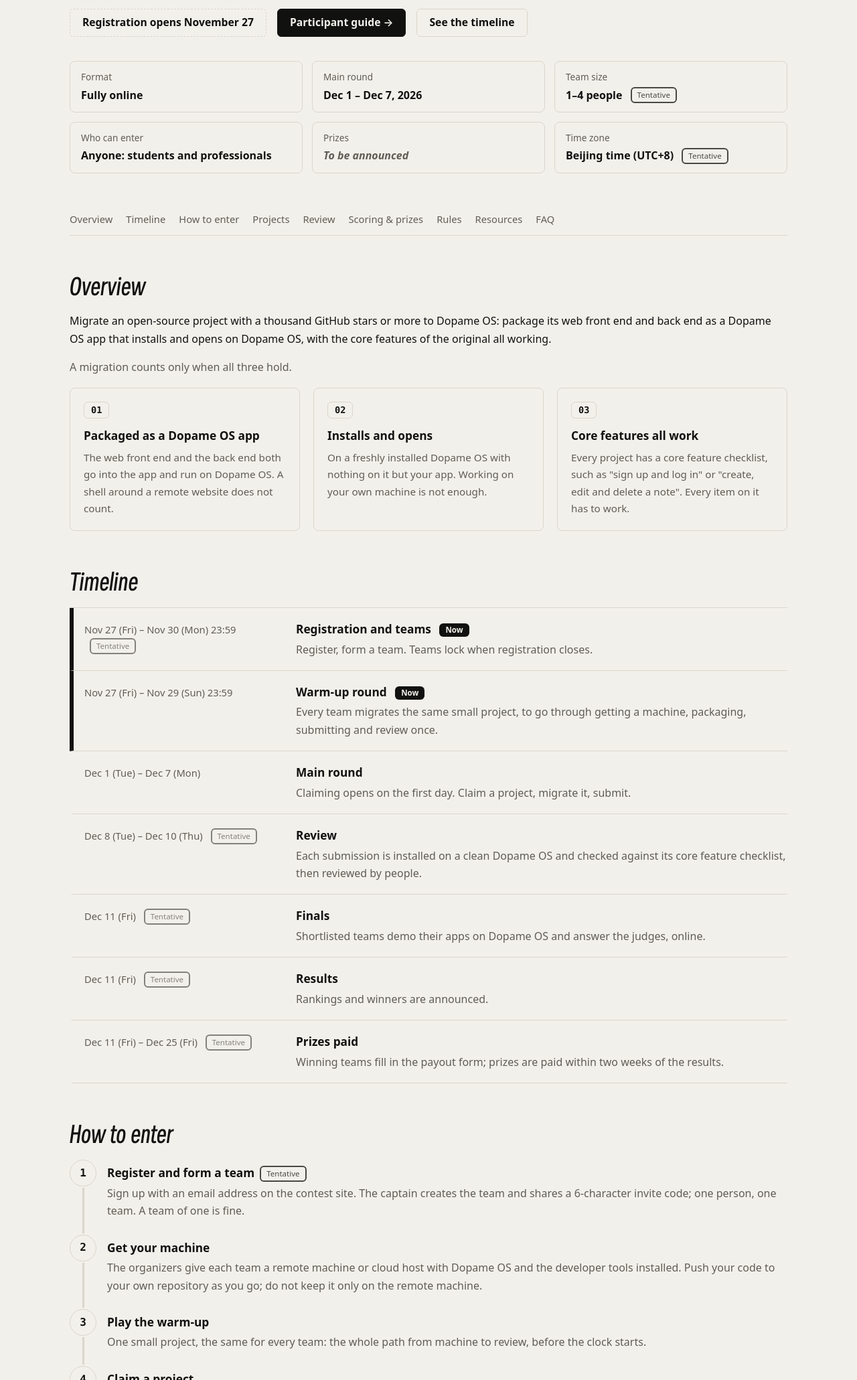
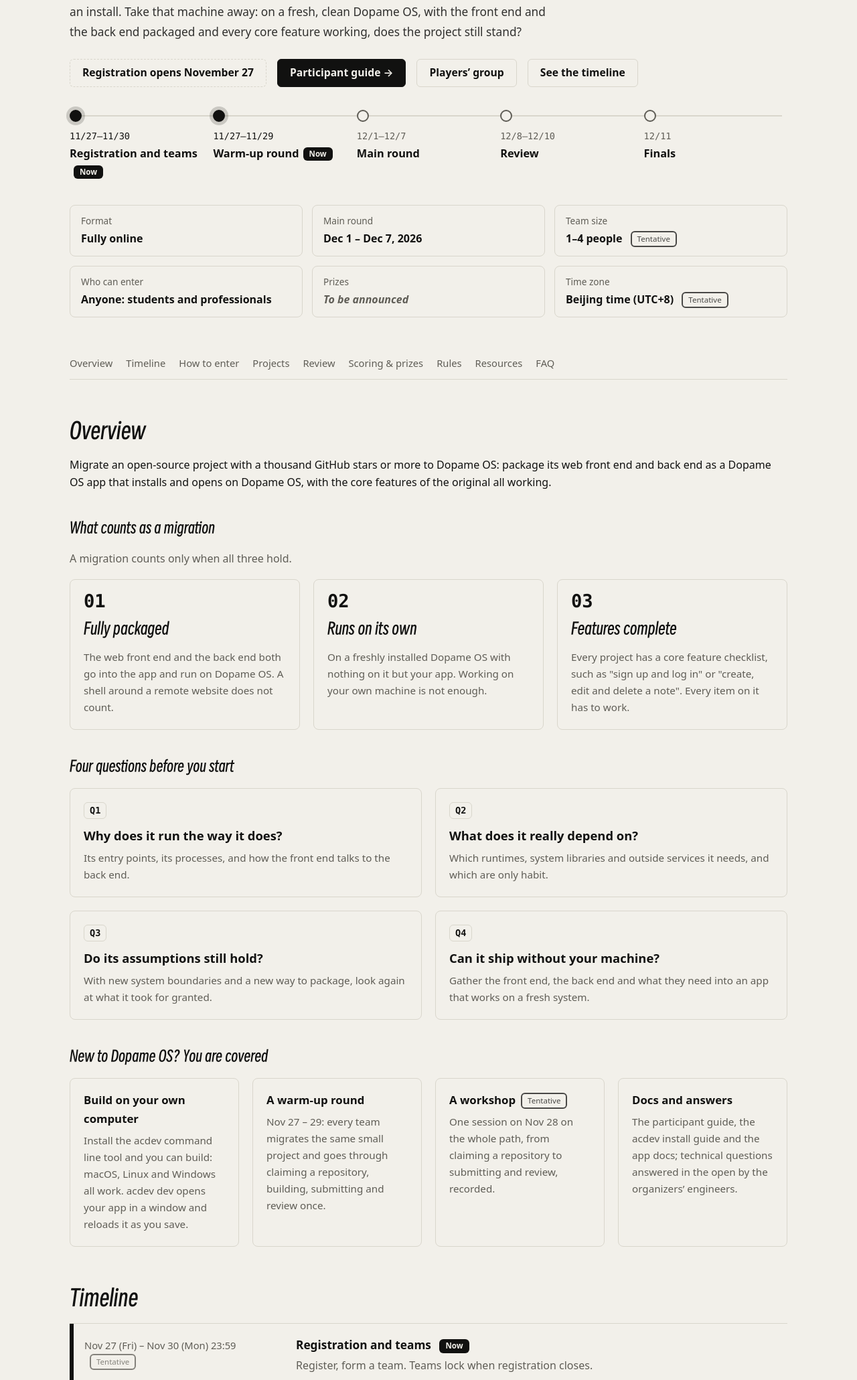
Before and after one commit to 0x00-Community/0x00.community, an Astro site: page /events/star-hunter in a window 1280 px wide. Shown: the part 739-2800 px from the top of the page at 67% size. Built offline with nearby package versions, Linux system fonts and the light colour scheme; Astro itself is replaced by a stand-in of ours.

Commit message:
feat(events): the Star Hunter page tells it the way the announcement does
The head of the page opens with the announcement's line and its question, a
button to the players' group, and the road at a glance: one stop per phase,
the one running today lit. The overview now says what counts as a migration
(the three checks under their short names, as in the announcement), the four
questions a migration makes you answer, and what a newcomer gets. The players'
WeChat group QR code closes the page.

The participant guide is the source for how people take part: each app gets a
repository in 0x00-Migration and people build on their own computer with
acdev. The page no longer says the organizers hand out a remote machine or a
cloud host, and "get your machine" is now "claim a repository, install acdev".
The line saying BoHack does not handle prize money is gone.

Co-Authored-By: Claude Opus 5.5 <noreply@anthropic.com>

```diff
--- a/src/components/EventPage.astro
+++ b/src/components/EventPage.astro
@@ -11,6 +11,11 @@ const e = t.event;
 const tabs = Object.entries(e.tabs) as [keyof typeof e.tabs, string][];
 const hasGuide = !!(await guide(locale, event.slug));
 const tag = (state?: State) => (state === 'tentative' ? e.tentative : state === 'tbd' ? e.tbd : '');
+// the phases worth a stop on the road in the head of the page: the last two share the finals' day or come after it
+const road = event.phases.filter((p) => !['results', 'payout'].includes(p.id));
+const md = (d: string) => `${+d.slice(5, 7)}/${+d.slice(8, 10)}`;
+const short = (p: (typeof road)[number]) => (p.start === p.end ? md(p.start) : `${md(p.start)}–${md(p.end)}`);
+const num = (i: number) => String(i + 1).padStart(2, '0');
 ---
 
 <Base title={`${event.name} · ${event.fullName[locale]}`} description={event.summary[locale]}>
@@ -42,14 +47,32 @@ const tag = (state?: State) => (state === 'tentative' ? e.tentative : state ===
 					<DotPanel class="sign" text={event.name} />
 				</div>
 			)}
-			<p class="lede">{event.summary[locale]}</p>
+			{event.pitch ? (
+				<div class="pitch">
+					<p class="pitch-title disp">{event.pitch.title[locale]}</p>
+					<p class="lede">{event.pitch.lede[locale]}</p>
+				</div>
+			) : (
+				<p class="lede">{event.summary[locale]}</p>
+			)}
 			<p class="acts disp">
 				{event.registerUrl
 					? <a class="btn primary" href={event.registerUrl}>{e.register} →</a>
 					: <span class="btn soon">{event.registerNote[locale]}</span>}
 				{hasGuide && <a class:list={['btn', event.registerUrl ? 'go' : 'primary']} href={href(locale, `/events/${event.slug}/guide/`)}>{e.guide} →</a>}
+				{event.group && <a class="btn" href="#join">{e.joinShort}</a>}
 				<a class="btn" href="#timeline">{e.seeTimeline}</a>
 			</p>
+			{/* the road at a glance: one stop per phase, the one running today lit */}
+			<ol class="road" aria-label={e.tabs.timeline}>
+				{road.map((p) => (
+					<li data-start={p.start} data-end={p.end}>
+						<span class="stop" aria-hidden="true"></span>
+						<span class="day mono">{short(p)}</span>
+						<b>{p.name[locale]}<span class="live now">{e.now}</span></b>
+					</li>
+				))}
+			</ol>
 			<dl class="facts">
 				{event.facts.map((f) => (
 					<div>
@@ -71,16 +94,47 @@ const tag = (state?: State) => (state === 'tentative' ? e.tentative : state ===
 	<section id="overview">
 		<h2>{e.tabs.overview}</h2>
 		<p>{event.summary[locale]}</p>
+
+		<h3 class="sub">{e.whatCounts}</h3>
 		<p class="note">{event.criteriaNote[locale]}</p>
-		<ol class="cards three">
+		<ol class="cards three big">
 			{event.criteria.map((c, i) => (
 				<li>
-					<span class="num mono">{String(i + 1).padStart(2, '0')}</span>
+					<span class="big-num mono">{num(i)}</span>
 					<h3>{c.title[locale]}</h3>
 					<p>{c.body[locale]}</p>
 				</li>
 			))}
 		</ol>
+
+		{event.questions && (
+			<>
+				<h3 class="sub">{e.questions}</h3>
+				<ol class="cards two qs">
+					{event.questions.map((q, i) => (
+						<li>
+							<span class="q-num mono">Q{i + 1}</span>
+							<h3>{q.title[locale]}</h3>
+							<p>{q.body[locale]}</p>
+						</li>
+					))}
+				</ol>
+			</>
+		)}
+
+		{event.support && (
+			<>
+				<h3 class="sub">{e.support}</h3>
+				<ul class="cards four">
+					{event.support.map((s) => (
+						<li>
+							<h3>{s.title[locale]}{tag(s.state) && <span class="tag">{tag(s.state)}</span>}</h3>
+							<p>{s.body[locale]}</p>
+						</li>
+					))}
+				</ul>
+			</>
+		)}
 	</section>
 
 	<section id="timeline">
@@ -205,6 +259,16 @@ const tag = (state?: State) => (state === 'tentative' ? e.tentative : state ===
 		))}
 	</section>
 
+	{event.group && (
+		<div class="join" id="join">
+			<img src={event.group.src} width="360" height="360" alt={event.group.alt[locale]} />
+			<div>
+				<p class="join-title disp">{e.joinTitle}</p>
+				<p>{e.joinLede}</p>
+			</div>
+		</div>
+	)}
+
 	<p class="acts disp end">
 		{event.registerUrl
 			? <a class="btn primary" href={event.registerUrl}>{e.register} →</a>
@@ -215,7 +279,7 @@ const tag = (state?: State) => (state === 'tentative' ? e.tentative : state ===
 <script>
 	// Mark the phases that are running today and the ones that are over. Dates in the data are Beijing days (UTC+8).
 	const today = new Date(Date.now() + 8 * 3600 * 1000).toISOString().slice(0, 10);
-	for (const li of document.querySelectorAll<HTMLElement>('.timeline li')) {
+	for (const li of document.querySelectorAll<HTMLElement>('.timeline li, .road li')) {
 		const { start = '', end = '' } = li.dataset;
 		if (today > end) li.classList.add('is-done');
 		else if (today >= start) li.classList.add('is-now');
@@ -236,6 +300,39 @@ const tag = (state?: State) => (state === 'tentative' ? e.tentative : state ===
 	.banner img { display: block; width: 100%; height: auto; }
 	.poster .lede { margin-top: 28px; color: var(--muted); }
 	.intro :global(.sign) { --glow: var(--red); transform: rotate(1.4deg); }
+
+	/* the pitch under the banner: the announcement's headline and its question */
+	.pitch { margin-top: 32px; max-width: 46em; }
+	.pitch-title { margin: 0; font-size: clamp(1.9rem, 4.2vw, 2.9rem); line-height: 1.15; }
+	.poster .pitch .lede { margin: 12px 0 24px; color: var(--fg); opacity: 0.86; font-size: 1.08rem; line-height: 1.75; }
+
+	/* the road: one stop per phase on a line, the phase running today lit */
+	.road { list-style: none; margin: 34px 0 0; padding: 0; display: grid; grid-template-columns: repeat(5, minmax(0, 1fr)); position: relative; }
+	.road::before { content: ''; position: absolute; left: 8px; right: 8px; top: 8px; border-top: 2px solid var(--line); }
+	.road li { position: relative; padding: 28px 12px 0 0; }
+	.road .stop { position: absolute; left: 0; top: 0; width: 18px; height: 18px; border-radius: 50%; background: var(--bg); border: 2px solid var(--muted); box-sizing: border-box; }
+	.road .day { display: block; font-size: 0.85rem; color: var(--muted); font-variant-numeric: tabular-nums; }
+	.road b { display: block; margin-top: 2px; font-size: 1.02rem; }
+	.road .live { margin-left: 6px; }
+	.road li:global(.is-now) .stop { background: var(--fg); border-color: var(--fg); box-shadow: 0 0 0 5px color-mix(in srgb, var(--fg) 18%, transparent); }
+	.road li:global(.is-now) .day { color: var(--fg); }
+	.road li:global(.is-now) .live.now { display: inline-block; }
+	.road li:global(.is-done) { opacity: 0.5; }
+
+	/* the overview, as the announcement tells it: what counts, what you will have to work out, what you are given */
+	.cards.big .big-num { display: block; margin-bottom: 8px; font-size: 1.7rem; font-weight: 700; line-height: 1; }
+	.cards.big h3 { font-family: var(--disp); font-weight: var(--disp-w); font-size: 1.5rem; margin-bottom: 10px; }
+	.cards.qs .q-num { display: inline-block; margin-bottom: 10px; padding: 0 8px; border: var(--bw-s, 1px) solid var(--line); border-radius: var(--r-pill); font-size: 0.85rem; font-weight: 700; }
+	.cards.qs h3 { font-size: 1.15rem; }
+	.cards.four { grid-template-columns: repeat(4, minmax(0, 1fr)); }
+	.cards.four h3 { font-size: 1.05rem; }
+
+	/* the players' group, before the last call to register */
+	.join { scroll-margin-top: 64px; display: grid; grid-template-columns: 168px minmax(0, 1fr); gap: 28px; align-items: center; margin: 64px 0 0; padding: 22px; border: var(--bw) solid var(--line); border-radius: var(--r); background: var(--card); }
+	.join img { display: block; width: 168px; height: 168px; padding: 10px; background: #fff; border-radius: calc(var(--r) - 2px); box-sizing: border-box; }
+	.join-title { margin: 0 0 6px; font-size: 1.6rem; line-height: 1.2; }
+	.join p:not(.join-title) { margin: 0; color: var(--muted); }
+	.join + .acts.end { margin-top: 28px; }
 
 	/* the page's main action takes the site's primary button, not the terminator's red */
 	.btn.primary { background: var(--amber); color: #111110; }
@@ -308,9 +405,21 @@ const tag = (state?: State) => (state === 'tentative' ? e.tentative : state ===
 		.intro { grid-template-columns: 1fr; gap: 24px; }
 		.full { font-size: 1.5rem; }
 	}
+	@media (max-width: 960px) {
+		.cards.four { grid-template-columns: repeat(2, minmax(0, 1fr)); }
+	}
 	@media (max-width: 720px) {
 		.facts { grid-template-columns: repeat(2, minmax(0, 1fr)); }
-		.cards.three, .cards.two { grid-template-columns: 1fr; }
+		.cards.three, .cards.two, .cards.four { grid-template-columns: 1fr; }
+		/* on a phone the road runs down the page */
+		.road { grid-template-columns: 1fr; gap: 14px; }
+		.road::before { left: 8px; right: auto; top: 8px; bottom: 8px; border-top: 0; border-left: 2px solid var(--line); }
+		.road li { padding: 0 0 0 32px; }
+		.road .day { display: inline; margin-right: 10px; }
+		.road b { display: inline; }
+		.join { grid-template-columns: 120px minmax(0, 1fr); gap: 18px; padding: 16px; }
+		.join img { width: 120px; height: 120px; padding: 7px; }
+		.join-title { font-size: 1.3rem; }
 		.timeline li { grid-template-columns: 1fr; gap: 4px; }
 		.points div { grid-template-columns: 1fr; gap: 2px; }
 	}
--- a/src/data/events.ts
+++ b/src/data/events.ts
@@ -64,6 +64,17 @@ export interface Event {
 	code: Point[];
 	resources: { title: L; body: L; href?: L }[];
 	faq: { q: L; a: L; state?: State }[];
+	/**
+	 * The page's own pitch, in the words of the announcement: a headline and the question the event asks. Copy, not
+	 * facts; without it the page opens with the summary.
+	 */
+	pitch?: { title: L; lede: L };
+	/** What a migration makes you work out before you start: copy from the announcement. */
+	questions?: Point[];
+	/** What the organizers give every team, gathered from the facts above (steps, resources) so a newcomer sees it first. */
+	support?: Point[];
+	/** The players' WeChat group: a QR code in public/events/. */
+	group?: { src: string; alt: L };
 }
 
 export const starHunter: Event = {
@@ -100,23 +111,72 @@ export const starHunter: Event = {
 		{ label: { en: 'Prizes', 'zh-CN': '奖金' }, state: 'tbd' },
 		{ label: { en: 'Time zone', 'zh-CN': '时区' }, value: { en: 'Beijing time (UTC+8)', 'zh-CN': '北京时间' }, state: 'tentative' },
 	],
+	pitch: {
+		title: { en: 'Hunt a star, bring it to Dopame OS', 'zh-CN': '猎一颗千星，迁进 Dopame OS' },
+		lede: {
+			en: 'The open-source projects you have starred run on your own machine after a git clone and an install. Take that machine away: on a fresh, clean Dopame OS, with the front end and the back end packaged and every core feature working, does the project still stand?',
+			'zh-CN':
+				'你 Star 过的开源项目，在自己电脑上 git clone、装好依赖就能跑。把熟悉的本机环境抽走，放进一台全新、干净的 Dopame OS，前后端完整打包、核心功能逐项跑通，它还站得住吗？',
+		},
+	},
+	questions: [
+		{
+			title: { en: 'Why does it run the way it does?', 'zh-CN': '它为什么这样运行？' },
+			body: { en: 'Its entry points, its processes, and how the front end talks to the back end.', 'zh-CN': '看清启动入口、进程模型，以及前后端之间怎么通信。' },
+		},
+		{
+			title: { en: 'What does it really depend on?', 'zh-CN': '它真正依赖了什么？' },
+			body: { en: 'Which runtimes, system libraries and outside services it needs, and which are only habit.', 'zh-CN': '分清核心运行时、系统库和外部服务，哪些是必需，哪些只是习惯。' },
+		},
+		{
+			title: { en: 'Do its assumptions still hold?', 'zh-CN': '技术假设变了，还成立吗？' },
+			body: { en: 'With new system boundaries and a new way to package, look again at what it took for granted.', 'zh-CN': '运行边界和打包方式变了，重新审视原来默认的前提。' },
+		},
+		{
+			title: { en: 'Can it ship without your machine?', 'zh-CN': '离开本机，还能独立交付吗？' },
+			body: { en: 'Gather the front end, the back end and what they need into an app that works on a fresh system.', 'zh-CN': '把前后端和运行依赖收拢，做成在全新系统里装上就能用的应用。' },
+		},
+	],
+	support: [
+		{
+			title: { en: 'Build on your own computer', 'zh-CN': '在自己电脑上开发' },
+			body: {
+				en: 'Install the acdev command line tool and you can build: macOS, Linux and Windows all work. acdev dev opens your app in a window and reloads it as you save.',
+				'zh-CN': '装好 acdev 命令行工具就能开发，macOS、Linux、Windows 都支持；acdev dev 打开窗口运行应用，改完代码自动刷新。',
+			},
+		},
+		{
+			title: { en: 'A warm-up round', 'zh-CN': '热身赛' },
+			body: { en: 'Nov 27 – 29: every team migrates the same small project and goes through claiming a repository, building, submitting and review once.', 'zh-CN': '11/27 – 11/29，所有队迁移同一个指定的小项目，把领取仓库、开发、提交、验收走一遍。' },
+		},
+		{
+			title: { en: 'A workshop', 'zh-CN': 'Workshop' },
+			body: { en: 'One session on Nov 28 on the whole path, from claiming a repository to submitting and review, recorded.', 'zh-CN': '11 月 28 日一场，讲从领取仓库到提交、验收的完整流程，留录播。' },
+			state: 'tentative',
+		},
+		{
+			title: { en: 'Docs and answers', 'zh-CN': '文档和答疑' },
+			body: { en: 'The participant guide, the acdev install guide and the app docs; technical questions answered in the open by the organizers’ engineers.', 'zh-CN': '选手指南、acdev 安装文档和应用开发文档；技术问题由主办方的工程师公开答。' },
+		},
+	],
+	group: { src: '/events/star-hunter-group.png', alt: { en: 'QR code of the Star Hunter players’ WeChat group', 'zh-CN': 'Star Hunter 选手微信群二维码' } },
 	criteria: [
 		{
-			title: { en: 'Packaged as a Dopame OS app', 'zh-CN': '打包成 Dopame OS 应用' },
+			title: { en: 'Fully packaged', 'zh-CN': '完整打包' },
 			body: {
 				en: 'The web front end and the back end both go into the app and run on Dopame OS. A shell around a remote website does not count.',
 				'zh-CN': '网页前端和后端都装进这个应用、在 Dopame OS 上跑。只套远程网页的壳不算。',
 			},
 		},
 		{
-			title: { en: 'Installs and opens', 'zh-CN': '装得上、打得开' },
+			title: { en: 'Runs on its own', 'zh-CN': '独立运行' },
 			body: {
 				en: 'On a freshly installed Dopame OS with nothing on it but your app. Working on your own machine is not enough.',
 				'zh-CN': '在一台刚装好的干净 Dopame OS 上，只装你交的应用。在自己的开发机上能用不算数。',
 			},
 		},
 		{
-			title: { en: 'Core features all work', 'zh-CN': '核心功能都能用' },
+			title: { en: 'Features complete', 'zh-CN': '功能完整' },
 			body: {
 				en: 'Every project has a core feature checklist, such as "sign up and log in" or "create, edit and delete a note". Every item on it has to work.',
 				'zh-CN': '每个项目有一份核心功能清单，比如「能注册登录」「能新建、编辑、删除一篇笔记」。清单上的每一项都能用。',
@@ -141,8 +201,8 @@ export const starHunter: Event = {
 			id: 'warmup',
 			name: { en: 'Warm-up round', 'zh-CN': '热身赛' },
 			what: {
-				en: 'Every team migrates the same small project, to go through getting a machine, packaging, submitting and review once.',
-				'zh-CN': '每队迁移同一个指定的小项目，把领环境、打包、提交、验收走一遍。',
+				en: 'Every team migrates the same small project, to go through claiming a repository, building, submitting and review once.',
+				'zh-CN': '每队迁移同一个指定的小项目，把领仓库、开发、提交、验收走一遍。',
 			},
 			when: { en: 'Nov 27 (Fri) – Nov 29 (Sun) 23:59', 'zh-CN': '11/27（周五）– 11/29（周日）23:59' },
 			start: '2026-11-27',
@@ -209,16 +269,16 @@ export const starHunter: Event = {
 			state: 'tentative',
 		},
 		{
-			title: { en: 'Get your machine', 'zh-CN': '领开发环境' },
+			title: { en: 'Claim a repository, install acdev', 'zh-CN': '领仓库、装 acdev' },
 			body: {
-				en: 'The organizers give each team a remote machine or cloud host with Dopame OS and the developer tools installed. Push your code to your own repository as you go; do not keep it only on the remote machine.',
-				'zh-CN': '主办方给每队一台远程机器或云主机，装好 Dopame OS 和开发工具。代码要及时推到本队的仓库，别只存在远程机器上。',
+				en: 'Each app gets a public repository in the 0x00-Migration organization on GitHub. Build on your own computer with acdev (macOS, Linux and Windows); every push runs the checks and the build. The participant guide has the steps.',
+				'zh-CN': '每个应用在 GitHub 的 0x00-Migration 组织下领一个公开仓库；在自己电脑上装好 acdev 开发（macOS、Linux、Windows 都支持），每次推送都会自动检查和构建。步骤见选手指南。',
 			},
 		},
 		{
 			title: { en: 'Play the warm-up', 'zh-CN': '打热身赛' },
 			body: {
-				en: 'One small project, the same for every team: the whole path from machine to review, before the clock starts.',
+				en: 'One small project, the same for every team: the whole path from repository to review, before the clock starts.',
 				'zh-CN': '所有队迁移同一个指定的小项目，在正式赛之前把整条路走通一遍。',
 			},
 		},
@@ -324,8 +384,8 @@ export const starHunter: Event = {
 		{
 			title: { en: 'Who pays', 'zh-CN': '谁发奖金' },
 			body: {
-				en: 'Prizes are paid directly to the winners by the organizers, with individual income tax withheld. BoHack does not handle prize money.',
-				'zh-CN': '奖金由主办方直接发给获奖选手，代扣个税；BoHack 不经手奖金。',
+				en: 'Prizes are paid directly to the winners by the organizers, with individual income tax withheld.',
+				'zh-CN': '奖金由主办方直接发给获奖选手，代扣个税。',
 			},
 		},
 	],
@@ -375,8 +435,8 @@ export const starHunter: Event = {
 		{
 			title: { en: 'Workshop', 'zh-CN': 'Workshop' },
 			body: {
-				en: 'One session during the warm-up, on November 28 (tentative): machine, packaging, submission, review. Recorded.',
-				'zh-CN': '只办一场，11 月 28 日热身赛期间（暂定）：讲领环境、打包、提交、验收，留录播。',
+				en: 'One session during the warm-up, on November 28 (tentative): repository, building, submission, review. Recorded.',
+				'zh-CN': '只办一场，11 月 28 日热身赛期间（暂定）：讲领仓库、开发、提交、验收，留录播。',
 			},
 		},
 		{
@@ -398,15 +458,15 @@ export const starHunter: Event = {
 		{
 			q: { en: 'Do I have to be somewhere?', 'zh-CN': '要到现场吗？' },
 			a: {
-				en: 'No. Registration, teams, machines, the warm-up, submission, review, the leaderboard, Q&A, the workshop, the finals, the results and the payout are all online.',
-				'zh-CN': '不用。报名、组队、领开发环境、热身赛、提交、验收、排行榜、答疑、workshop、决赛展示、公布结果、领奖都在线上。',
+				en: 'No. Registration, teams, repositories, the warm-up, submission, review, the leaderboard, Q&A, the workshop, the finals, the results and the payout are all online.',
+				'zh-CN': '不用。报名、组队、领仓库、热身赛、提交、验收、排行榜、答疑、workshop、决赛展示、公布结果、领奖都在线上。',
 			},
 		},
 		{
 			q: { en: 'I do not have a machine running Dopame OS.', 'zh-CN': '我没有装 Dopame OS 的机器怎么办？' },
 			a: {
-				en: 'You do not need one. Each team gets a remote machine or cloud host with Dopame OS and the developer tools installed.',
-				'zh-CN': '不需要。主办方给每队一台远程机器或云主机，装好 Dopame OS 和开发工具。',
+				en: 'You do not need one. You build on your own computer with acdev (macOS, Linux and Windows); review is done on a clean Dopame OS on the organizers’ side.',
+				'zh-CN': '不需要。在自己电脑上装好 acdev 就能开发（macOS、Linux、Windows 都支持），验收由主办方在干净的 Dopame OS 上做。',
 			},
 		},
 		{
--- a/src/i18n.ts
+++ b/src/i18n.ts
@@ -59,6 +59,12 @@ export const ui = {
 			onThisPage: 'On this page',
 			prevSection: 'Previous',
 			nextSection: 'Next',
+			whatCounts: 'What counts as a migration',
+			questions: 'Four questions before you start',
+			support: 'New to Dopame OS? You are covered',
+			joinShort: 'Players’ group',
+			joinTitle: 'Join the players’ WeChat group',
+			joinLede: 'Scan to join: find teammates, get answers, and hear first who got each project running first.',
 		},
 		notFound: 'This page is not here.',
 		notFoundLede: 'The address may be mistyped, or the page may have moved.',
@@ -122,6 +128,12 @@ export const ui = {
 			onThisPage: '本页内容',
 			prevSection: '上一节',
 			nextSection: '下一节',
+			whatCounts: '什么样的迁移才算数',
+			questions: '动手之前，先回答四个问题',
+			support: '没用过 Dopame OS 也能上场',
+			joinShort: '加入选手群',
+			joinTitle: '加入选手微信群',
+			joinLede: '扫码进群：找队友、看答疑，第一时间看到「首个跑通」播报。',
 		},
 		notFound: '这个页面不存在。',
 		notFoundLede: '可能是地址写错了，也可能是页面挪了地方。',
```
Also changed, not shown: public/events/star-hunter-group.png (added).
